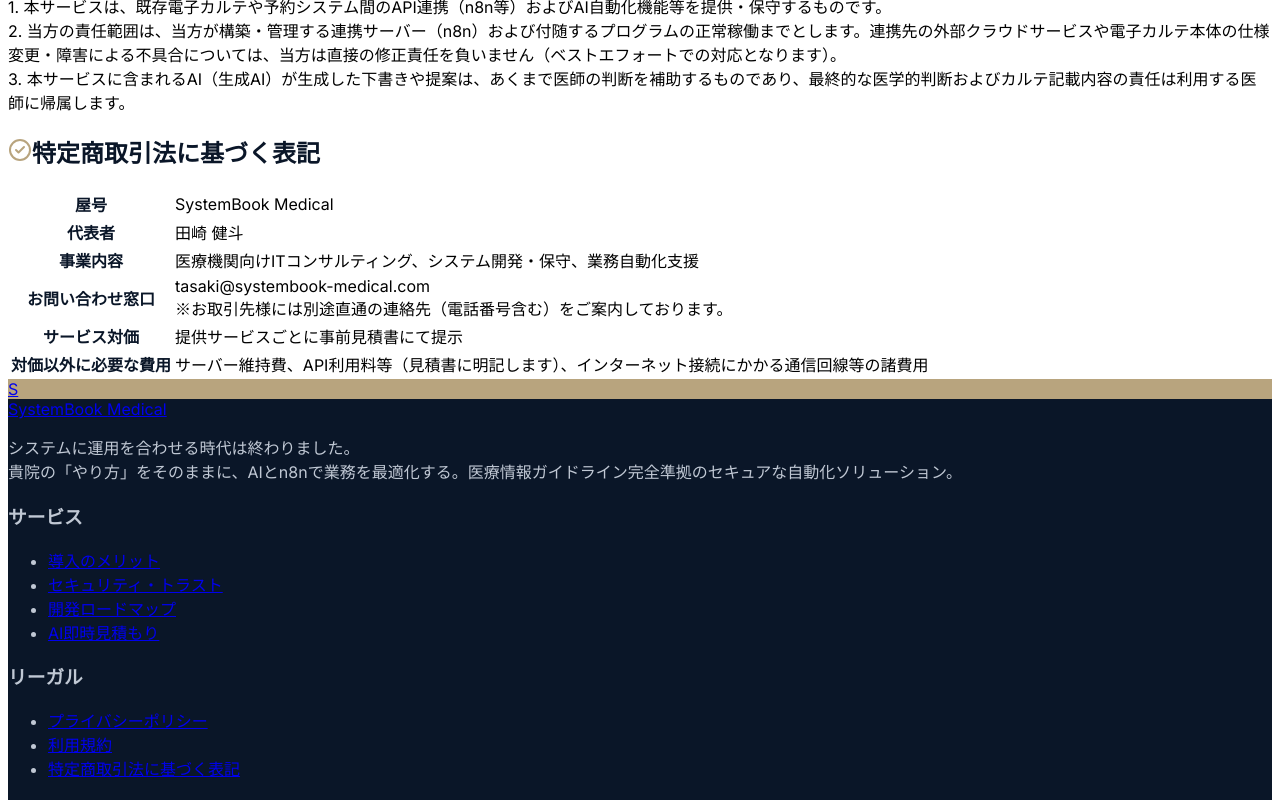
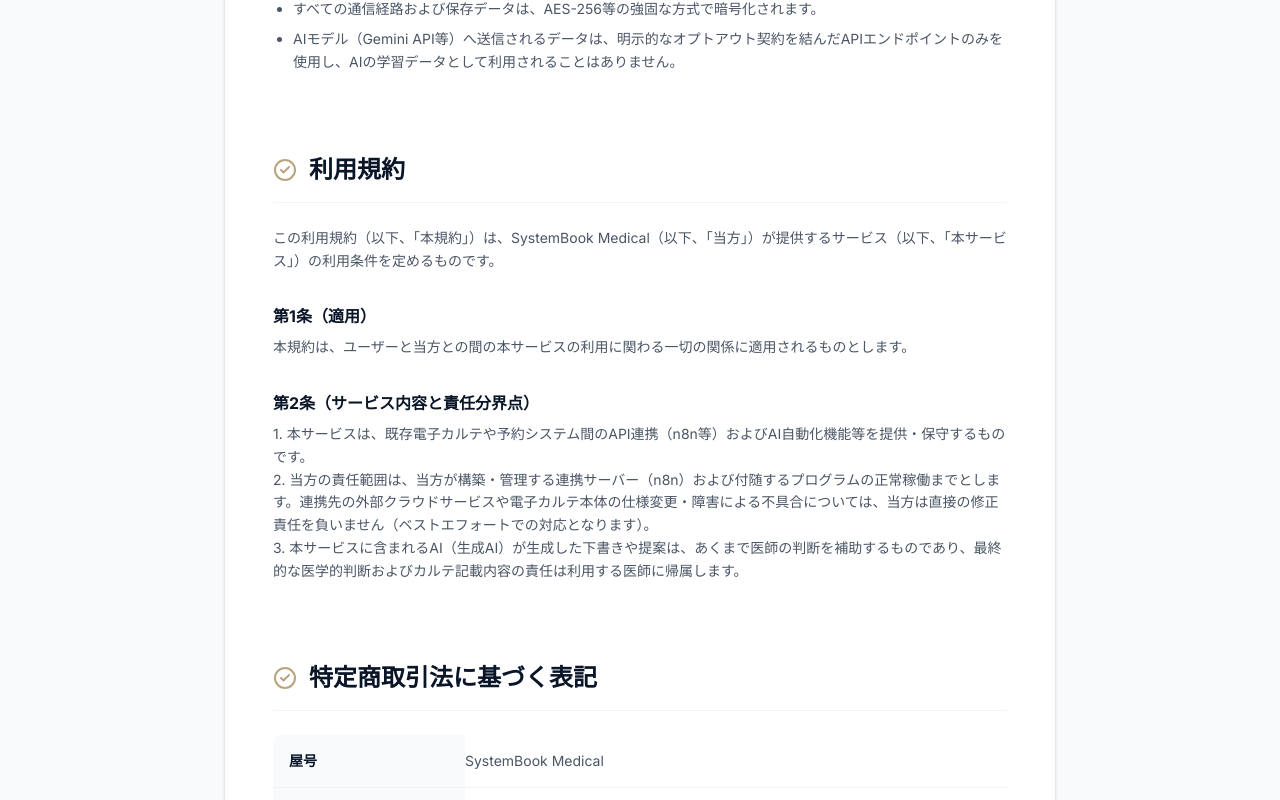
Before and after one commit to keoppp/systembook-HP, a Next.js app: page /privacy in a window 1280 px wide. Shown: the part 940-1740 px from the top of the page. Built offline with nearby package versions, Linux system fonts and the light colour scheme.

Commit message:
Fix: Enable TailwindCSS and rewrite styling

```diff
--- a/app/globals.css
+++ b/app/globals.css
@@ -1,79 +1,76 @@
-@tailwind base;
-@tailwind components;
-@tailwind utilities;
+@import "tailwindcss";
 
-@layer base {
-  :root {
-    --background: #FFFFFF;
-    --foreground: #111827;
+@theme {
+  --color-midnight: #0A1628;
+  --color-midnight-light: #142238;
+  --color-platinum: #C0C8D4;
+  --color-gold: #B8A47E;
+  --color-gold-hover: #9E8B65;
 
-    /* SystemBook Medical Brand Colors */
-    --color-midnight: #0A1628;  /* Base Navy */
-    --color-midnight-light: #142238; /* Secondary Dark Navy */
-    --color-platinum: #C0C8D4;  /* Accent Silver */
-    --color-gold: #B8A47E;      /* Accent Gold */
-    --color-gold-hover: #9E8B65;
-
-    --color-gray-50: #F9FAFB;
-    --color-gray-100: #F3F4F6;
-    --color-gray-200: #E5E7EB;
-    --color-gray-500: #6B7280;
-    --color-gray-800: #1F2937;
-
-    /* UI Elements */
-    --border-color: var(--color-gray-200);
-  }
-
-  /* Override dark mode to maintain luxury corporate feel or implement specific dark mode tokens if needed */
-  .dark {
-    --background: #0A1628;
-    --foreground: #F3F4F6;
-    --border-color: #1F2937;
-  }
+  --font-sans: var(--font-inter), var(--font-noto-sans), sans-serif;
+  --font-serif: var(--font-noto-serif), serif;
 }
 
 @layer base {
   body {
-    @apply bg-background text-foreground antialiased selection:bg-gold selection:text-white;
-    font-family: 'Inter', 'Noto Sans JP', sans-serif;
+    background-color: #FFFFFF;
+    color: #111827;
+    font-family: var(--font-sans);
+    -webkit-font-smoothing: antialiased;
   }
 
-  h1, h2, h3, h4, h5, h6 {
-    font-family: 'Noto Serif JP', serif;
+  /* Selection styling */
+  ::selection {
+    background-color: var(--color-gold);
+    color: #FFFFFF;
   }
 }
 
+/* Custom Utilities that might not auto-generate exactly how I want in v4 or are just conveniences */
 @layer utilities {
   .heading-serif {
-    font-family: 'Noto Serif JP', serif;
+    font-family: var(--font-serif);
   }
 
-  .text-midnight { color: var(--color-midnight); }
-  .bg-midnight { background-color: var(--color-midnight); }
-  .border-midnight { border-color: var(--color-midnight); }
-
-  .text-midnight-light { color: var(--color-midnight-light); }
-  .bg-midnight-light { background-color: var(--color-midnight-light); }
-
-  .text-platinum { color: var(--color-platinum); }
-  .bg-platinum { background-color: var(--color-platinum); }
-
-  .text-gold { color: var(--color-gold); }
-  .bg-gold { background-color: var(--color-gold); }
-  .border-gold { border-color: var(--color-gold); }
-  .hover\:bg-gold-hover:hover { background-color: var(--color-gold-hover); }
-
-  /* Professional spacing for corporate sections */
   .section-padding {
-    @apply py-16 md:py-24;
+    padding-top: 4rem;
+    padding-bottom: 4rem;
+  }
+  @media (min-width: 768px) {
+    .section-padding {
+      padding-top: 6rem;
+      padding-bottom: 6rem;
+    }
   }
 
   .container-wide {
-    @apply max-w-7xl mx-auto px-4 sm:px-6 lg:px-8;
+    width: 100%;
+    max-width: 80rem;
+    margin-left: auto;
+    margin-right: auto;
+    padding-left: 1rem;
+    padding-right: 1rem;
+  }
+  @media (min-width: 640px) {
+    .container-wide { padding-left: 1.5rem; padding-right: 1.5rem; }
+  }
+  @media (min-width: 1024px) {
+    .container-wide { padding-left: 2rem; padding-right: 2rem; }
   }
 
   .container-narrow {
-    @apply max-w-4xl mx-auto px-4 sm:px-6 lg:px-8;
+    width: 100%;
+    max-width: 56rem;
+    margin-left: auto;
+    margin-right: auto;
+    padding-left: 1rem;
+    padding-right: 1rem;
+  }
+  @media (min-width: 640px) {
+    .container-narrow { padding-left: 1.5rem; padding-right: 1.5rem; }
+  }
+  @media (min-width: 1024px) {
+    .container-narrow { padding-left: 2rem; padding-right: 2rem; }
   }
 }
 
--- a/package.json
+++ b/package.json
@@ -10,6 +10,7 @@
   },
   "dependencies": {
     "@google/generative-ai": "^0.24.1",
+    "@tailwindcss/postcss": "^4.2.2",
     "lucide-react": "^1.7.0",
     "next": "16.2.1",
     "nodemailer": "^8.0.4",
@@ -20,8 +21,11 @@
     "@types/node": "^20",
     "@types/react": "^19",
     "@types/react-dom": "^19",
+    "autoprefixer": "^10.4.27",
     "eslint": "^9",
     "eslint-config-next": "16.2.1",
+    "postcss": "^8.5.8",
+    "tailwindcss": "^4.2.2",
     "typescript": "^5"
   }
 }
--- /dev/null
+++ b/postcss.config.mjs
@@ -0,0 +1,5 @@
+export default {
+  plugins: {
+    "@tailwindcss/postcss": {},
+  },
+};
```
Also changed, not shown: 1 other file (tests, documents, lock files or other folders).
